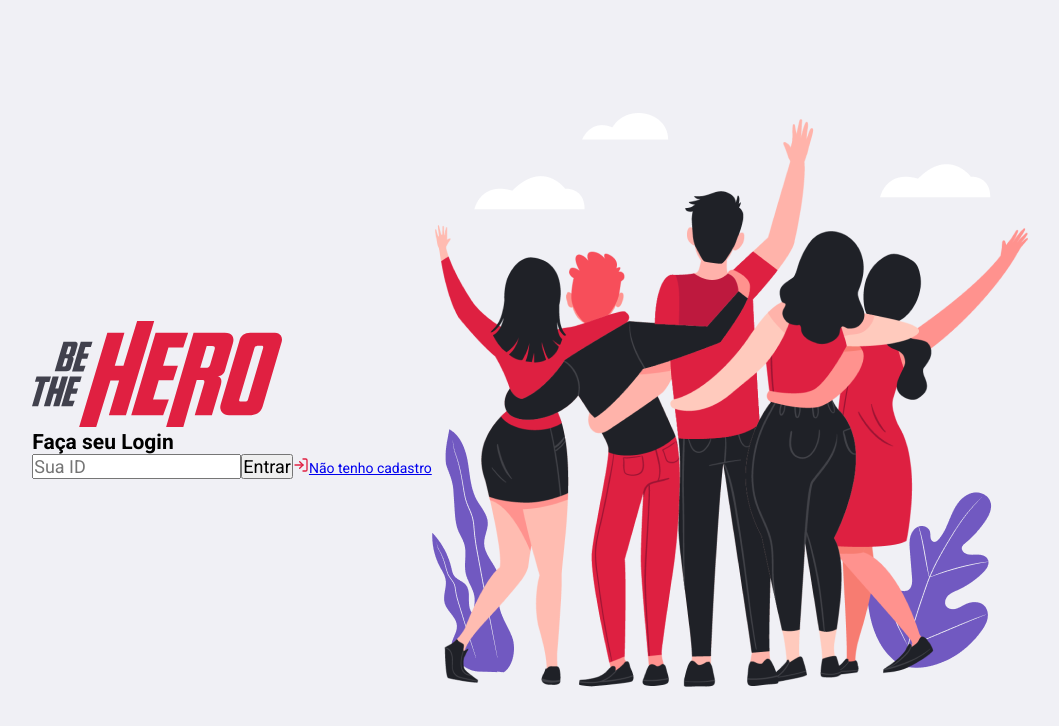
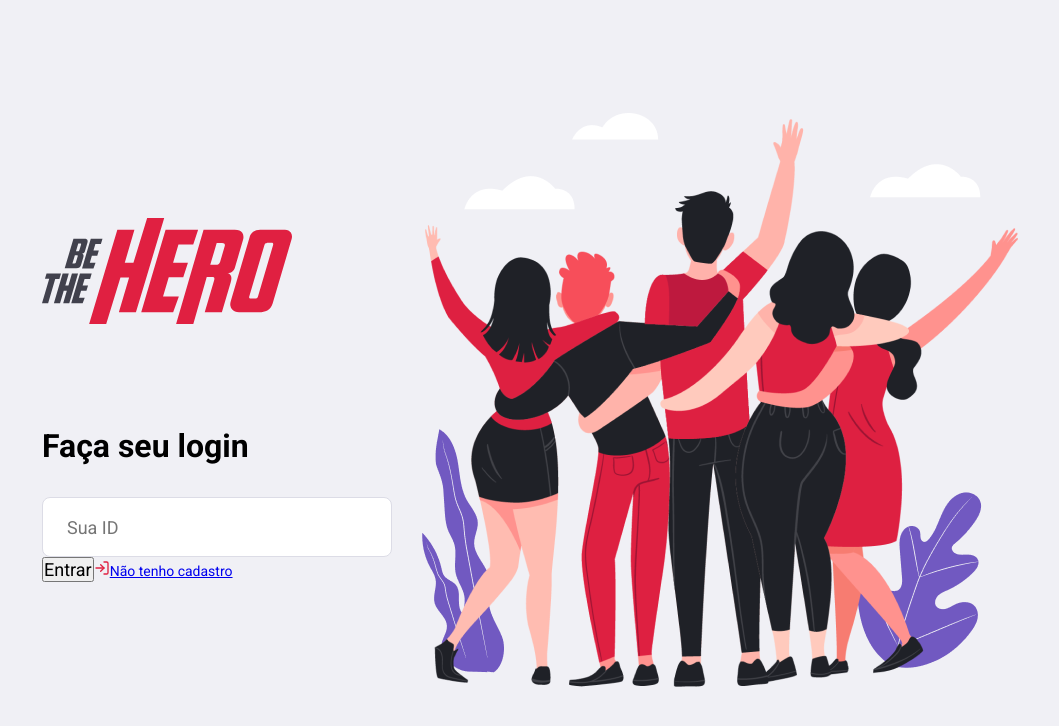
Before and after one commit to ItsJuniorDias/Be-The-Hero, a React (Create React App) app in the folder frontend/: page / in a window 1280 px wide. Shown: the top 726 px of the page, without its empty margins (110-1169 px from the left). Built offline with nearby package versions, Linux system fonts and the light colour scheme.

Commit message:
Style input

```diff
--- a/frontend/src/global.css
+++ b/frontend/src/global.css
@@ -20,3 +20,12 @@ input, button, textarea {
 button {
   cursor: pointer;
 }
+
+form input {
+  width: 100%;
+  height: 60px;
+  color: #333;
+  border: 1px solid #dcdce6;
+  border-radius: 8px;
+  padding: 0 24px;
+}
--- a/frontend/src/pages/Login/index.js
+++ b/frontend/src/pages/Login/index.js
@@ -13,7 +13,7 @@ export default function Login() {
         <img src={logoImg} alt="Logo" />
 
         <form>
-          <h1>Faça seu Login</h1>
+          <h1>Faça seu login</h1>
 
           <input placeholder="Sua ID" />
           <button type="submit">Entrar</button>
--- a/frontend/src/pages/Login/styles.css
+++ b/frontend/src/pages/Login/styles.css
@@ -8,3 +8,18 @@
   align-items: center;
   justify-content: center;
 }
+
+.login-container section.form {
+  width: 100%;
+  max-width: 350px;
+  margin-right: 30px;
+}
+
+.login-container section.form form {
+  margin-top: 100px;
+}
+
+.login-container section.form form h1 {
+  font-size: 32px;
+  margin-bottom: 32px;
+}
```
